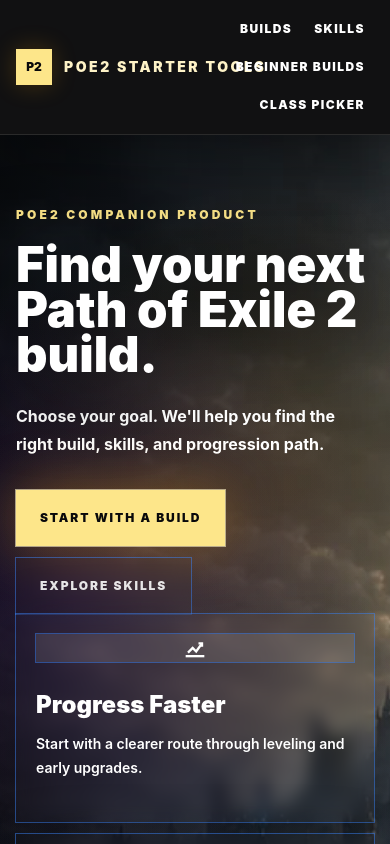
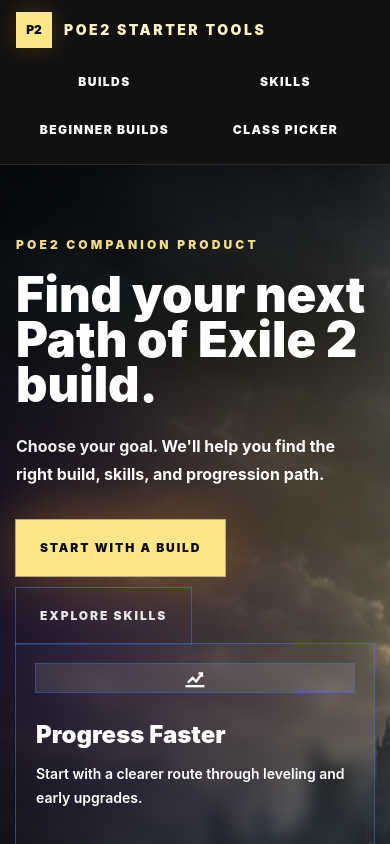
Before and after one commit to rslyzxgwih-cmd/game-tool-station, a Next.js app: page / in a window 390 px wide. Shown: the top 844 px of the page. Built offline with nearby package versions, Linux system fonts and the light colour scheme; no server answers.

Commit message:
fix(header): prevent mobile navigation overlap

```diff
--- a/src/components/SiteHeader.tsx
+++ b/src/components/SiteHeader.tsx
@@ -10,22 +10,22 @@ const navItems = [
 export function SiteHeader() {
   return (
     <header className="sticky top-0 z-50 border-b border-white/10 bg-[#050506]/95 text-white shadow-[0_18px_60px_rgba(0,0,0,0.32)] backdrop-blur">
-      <div className="mx-auto flex max-w-7xl items-center justify-between gap-4 px-4 py-3">
-        <Link href="/" className="flex min-w-0 items-center gap-3 focus:outline-none focus-visible:ring-2 focus-visible:ring-amber-200" aria-label="POE2 Starter Tools home">
+      <div className="mx-auto flex max-w-7xl flex-col items-stretch gap-3 px-4 py-3 sm:flex-row sm:items-center sm:justify-between sm:gap-4">
+        <Link href="/" className="flex w-full min-w-0 items-center gap-3 focus:outline-none focus-visible:ring-2 focus-visible:ring-amber-200 sm:w-auto" aria-label="POE2 Starter Tools home">
           <span className="grid size-9 shrink-0 place-items-center border border-amber-200/50 bg-amber-200 text-xs font-black text-zinc-950 shadow-[0_0_24px_rgba(245,158,11,0.22)]">P2</span>
-          <span>
+          <span className="min-w-0">
             <span className="block truncate text-sm font-black uppercase leading-none tracking-[0.18em] text-amber-100">
               POE2 Starter Tools
             </span>
             <span className="hidden text-xs font-semibold text-white/52 sm:block">Build decisions / Skills / Beginner routes</span>
           </span>
         </Link>
-        <nav className="flex min-w-0 flex-wrap items-center justify-end gap-1 text-xs font-black uppercase tracking-[0.12em] text-white/64 sm:text-sm sm:tracking-normal">
+        <nav className="grid w-full grid-cols-2 gap-1 text-xs font-black uppercase tracking-[0.12em] text-white/64 sm:flex sm:w-auto sm:min-w-0 sm:flex-wrap sm:items-center sm:justify-end sm:text-sm sm:tracking-normal">
           {navItems.map((item) => (
             <Link
               key={item.href}
               href={item.href}
-              className="border border-transparent px-2 py-2 transition hover:border-white/14 hover:bg-white/8 hover:text-amber-100 focus:outline-none focus-visible:ring-2 focus-visible:ring-amber-200 sm:px-3"
+              className="flex min-h-11 items-center justify-center border border-transparent px-2 py-2 text-center transition hover:border-white/14 hover:bg-white/8 hover:text-amber-100 focus:outline-none focus-visible:ring-2 focus-visible:ring-amber-200 sm:min-h-0 sm:px-3"
             >
               {item.label}
             </Link>
```
